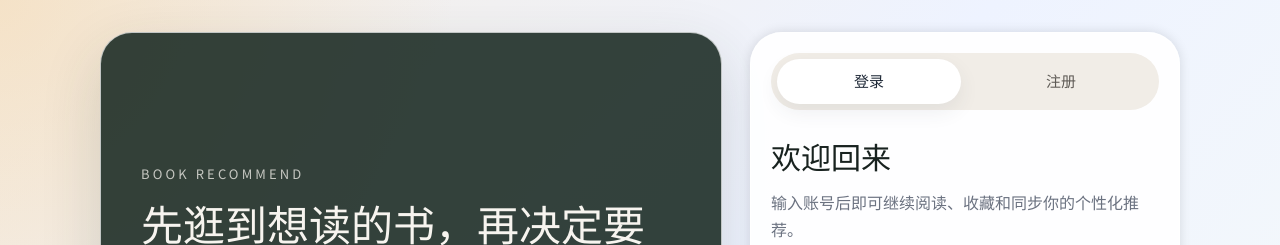
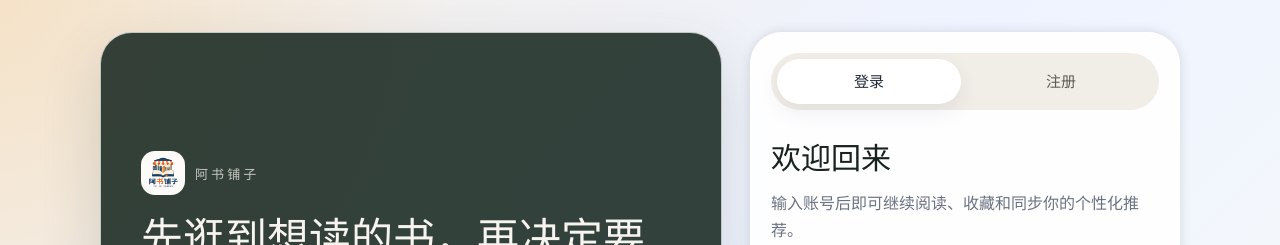
Before and after one commit to DaYongYeYe/BookRecommendSystem, a Vue app in the folder frontend/: page /login in a window 1280 px wide. Shown: the top 245 px of the page. Built offline with nearby package versions, Linux system fonts and the light colour scheme; no server answers.

Commit message:
添加项目log

```diff
--- a/frontend/index.html
+++ b/frontend/index.html
@@ -11,6 +11,8 @@
     <meta name="robots" content="index,follow" />
     <meta name="theme-color" content="#fdfcf8" />
     <meta name="application-name" content="阿书铺子" />
+    <link rel="icon" type="image/png" href="/logo.png" />
+    <link rel="apple-touch-icon" href="/logo.png" />
     <link rel="canonical" href="https://your-domain.example/" />
     <meta property="og:site_name" content="阿书铺子" />
     <meta property="og:type" content="website" />
--- a/frontend/src/views/CommunityPlaza.vue
+++ b/frontend/src/views/CommunityPlaza.vue
@@ -4,6 +4,7 @@ import { useRouter } from 'vue-router'
 import { ElMessage } from 'element-plus'
 import { getToken } from '@/api/request'
 import { getMoreRecommendations, type HomeBookItem } from '@/api/home'
+import AppLogo from '@/components/AppLogo.vue'
 import {
   addBookToCommunityBooklist,
   createCommunityBooklist,
@@ -177,7 +178,9 @@ onMounted(loadCommunity)
   <div class="min-h-screen bg-[#f5f3ef] text-stone-900">
     <header class="sticky top-0 z-30 border-b border-stone-200 bg-white/95 backdrop-blur">
       <div class="mx-auto flex max-w-6xl items-center gap-3 px-4 py-3">
-        <button class="text-lg font-semibold" @click="router.push('/')">Book Recommend</button>
+        <button class="shrink-0" aria-label="返回阿书铺子首页" @click="router.push('/')">
+          <AppLogo />
+        </button>
         <button class="rounded-full border border-stone-300 px-4 py-2 text-sm text-stone-700" @click="router.push('/recommendations')">更多推荐</button>
         <button class="rounded-full border border-stone-300 px-4 py-2 text-sm text-stone-700" @click="router.push('/user/library')">我的阅读</button>
         <span class="flex-1" />
--- a/frontend/src/views/Home.vue
+++ b/frontend/src/views/Home.vue
@@ -7,6 +7,7 @@ import { USER_PROFILE_HUB_ROUTE_NAME } from '@/constants/routes'
 import { DEFAULT_AVATAR_URL } from '@/utils/profile'
 import { useUserProfileStore } from '@/stores/userProfile'
 import { isCreatorToken } from '@/utils/auth'
+import AppLogo from '@/components/AppLogo.vue'
 import CategoryEntryGrid from '@/components/home/CategoryEntryGrid.vue'
 import {
   getBookRankings,
@@ -202,8 +203,8 @@ onMounted(async () => {
   <div class="min-h-screen bg-[#f5f3ef] text-stone-900">
     <header class="sticky top-0 z-30 border-b border-stone-200 bg-white/95 backdrop-blur">
       <div class="mx-auto flex max-w-6xl items-center gap-3 px-4 py-3">
-        <button class="shrink-0 text-lg font-semibold tracking-tight" @click="router.push('/')">
-          Book Recommend
+        <button class="shrink-0" aria-label="返回阿书铺子首页" @click="router.push('/')">
+          <AppLogo />
         </button>
         <button
           class="flex min-w-0 flex-1 items-center gap-3 rounded-full border border-stone-200 bg-stone-50 px-4 py-3 text-left transition hover:border-stone-300 hover:bg-white"
--- a/frontend/src/views/Login.vue
+++ b/frontend/src/views/Login.vue
@@ -2,7 +2,10 @@
   <div class="auth-page">
     <div class="auth-shell">
       <section class="auth-side">
-        <p class="eyebrow">Book Recommend</p>
+        <p class="eyebrow">
+          <img src="/logo.png" alt="阿书铺子" class="brand-logo" />
+          <span>阿书铺子</span>
+        </p>
         <h1>先逛到想读的书，再决定要不要登录。</h1>
         <p class="side-copy">
           首次进入可以先浏览推荐、榜单和书籍详情。需要收藏、继续阅读、同步进度时，再回来登录也不迟。
@@ -407,11 +410,21 @@ const openForgotPassword = () => {
 }
 
 .eyebrow {
+  display: inline-flex;
+  align-items: center;
+  gap: 10px;
   margin: 0;
   font-size: 13px;
   letter-spacing: 0.24em;
   text-transform: uppercase;
   color: rgba(247, 244, 239, 0.75);
+}
+
+.brand-logo {
+  width: 44px;
+  height: 44px;
+  border-radius: 14px;
+  object-fit: cover;
 }
 
 .auth-side h1 {
--- a/frontend/src/views/Register.vue
+++ b/frontend/src/views/Register.vue
@@ -2,7 +2,10 @@
   <div class="auth-page">
     <div class="auth-shell">
       <section class="auth-side">
-        <p class="eyebrow">Start Reading</p>
+        <p class="eyebrow">
+          <img src="/logo.png" alt="阿书铺子" class="brand-logo" />
+          <span>阿书铺子</span>
+        </p>
         <h1>先建立账号，之后的阅读轨迹就都能被记住。</h1>
         <p class="side-copy">
           注册后你可以收藏书籍、保存阅读进度、维护个人偏好。若还不想立刻注册，也可以先逛逛推荐区再决定。
@@ -340,11 +343,21 @@ const goGuestExplore = () => {
 }
 
 .eyebrow {
+  display: inline-flex;
+  align-items: center;
+  gap: 10px;
   margin: 0;
   font-size: 13px;
   letter-spacing: 0.24em;
   text-transform: uppercase;
   color: rgba(248, 250, 252, 0.74);
+}
+
+.brand-logo {
+  width: 44px;
+  height: 44px;
+  border-radius: 14px;
+  object-fit: cover;
 }
 
 .auth-side h1 {
```
Also changed, not shown: frontend/public/logo.png (added), 1 other file (tests, documents, lock files or other folders).
